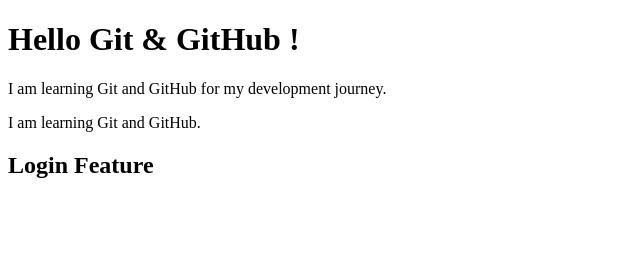
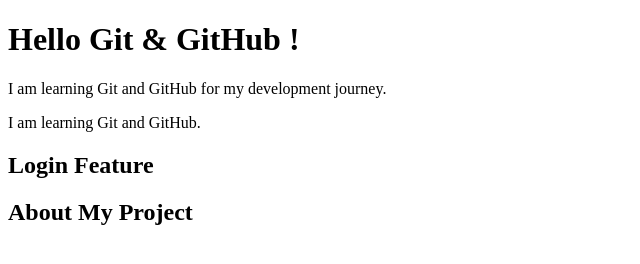
Before and after one commit to Abhay-javiya/git-practice, a plain HTML site: page index.html in a window 1280 px wide. Shown: the whole page, without its empty margins (0-640 px from the left). Drawn offline with Linux system fonts and the light colour scheme.

Commit message:
Add about feature...

```diff
--- a/index.html
+++ b/index.html
@@ -9,5 +9,6 @@
     <p>I am learning Git and GitHub.</p>
 
     <h2>Login Feature</h2>
+    <h2>About My Project</h2>
 </body>
 </html>
```
